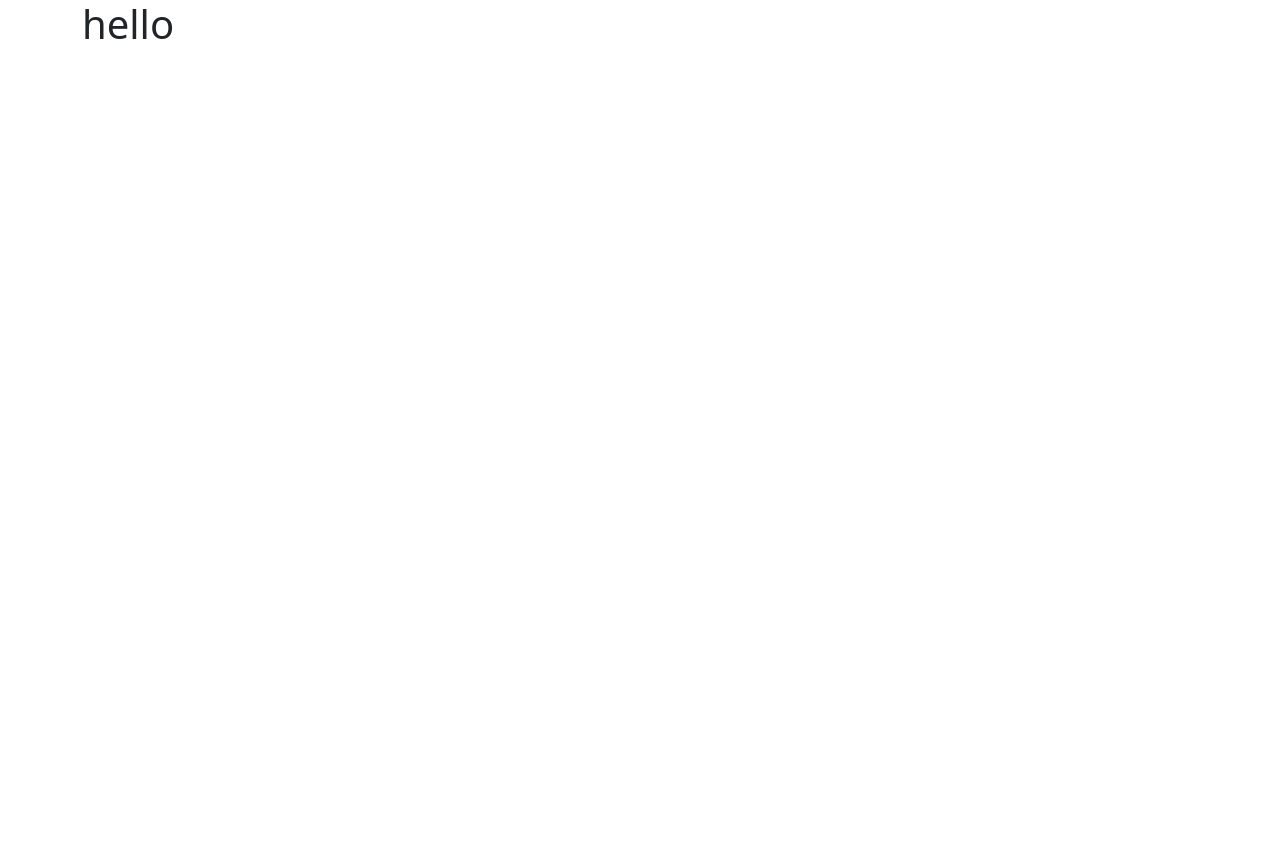
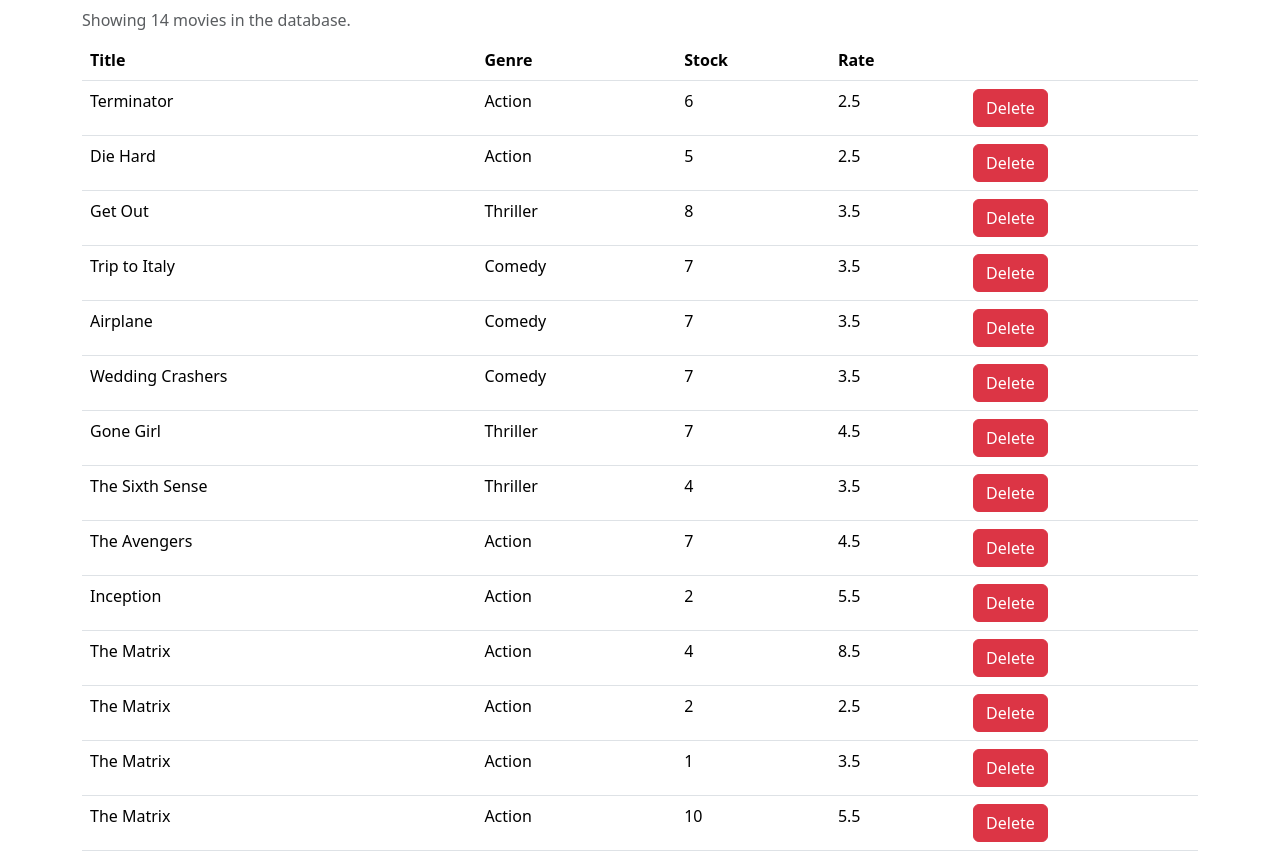
Before and after one commit to marstas/vidly, a React (Create React App) app: page / in a window 1280 px wide. Before the commit the page ends 800 px from the top, so only its background shows below. Built offline with nearby package versions, Linux system fonts and the light colour scheme.

Commit message:
first exercise done

```diff
--- a/src/App.tsx
+++ b/src/App.tsx
@@ -1,11 +1,10 @@
 import React from 'react';
+import Movies from './components/Movies';
 
-function App() {
+export default function App() {
   return (
     <main className="container">
-      <h1>hello</h1>
+      <Movies />
     </main>
   );
 }
-
-export default App;
--- /dev/null
+++ b/src/components/Movies.tsx
@@ -0,0 +1,47 @@
+import React, { useState } from 'react';
+import { getMovies } from '../services/fakeMovieService';
+
+export default function Movies() {
+  const [movies, setMovies] = useState(getMovies());
+
+  const handleDelete = (movieId: string) => {
+    const indx = movies.findIndex((movie) => movie._id === movieId);
+    movies.splice(indx, 1);
+    setMovies([...movies]);
+  };
+
+  return movies.length > 0 ? (
+    <table className="table caption-top">
+      <caption>Showing {movies.length} movies in the database.</caption>
+      <thead>
+        <tr>
+          <th scope="col">Title</th>
+          <th scope="col">Genre</th>
+          <th scope="col">Stock</th>
+          <th scope="col">Rate</th>
+          <th scope="col"></th>
+        </tr>
+      </thead>
+      <tbody>
+        {movies.map((movie) => (
+          <tr key={movie._id}>
+            <td>{movie.title}</td>
+            <td>{movie.genre.name}</td>
+            <td>{movie.numberInStock}</td>
+            <td>{movie.dailyRentalRate}</td>
+            <td>
+              <button
+                className="btn btn-danger"
+                onClick={() => handleDelete(movie._id)}
+              >
+                Delete
+              </button>
+            </td>
+          </tr>
+        ))}
+      </tbody>
+    </table>
+  ) : (
+    <h3>There are no movies available.</h3>
+  );
+}
```
